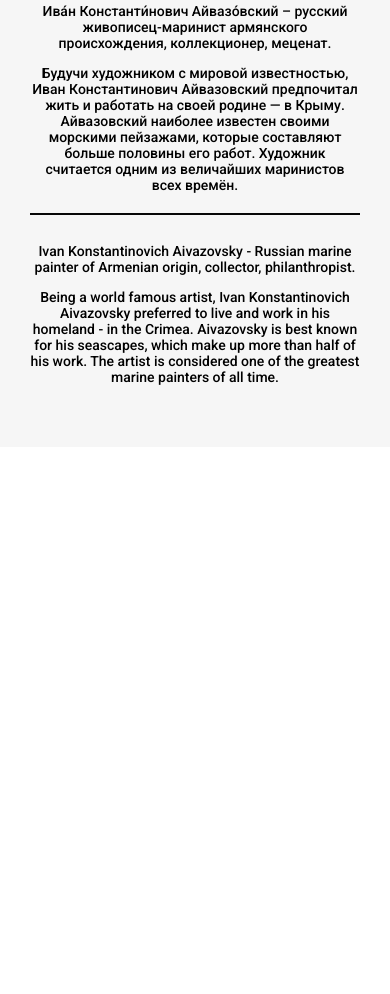
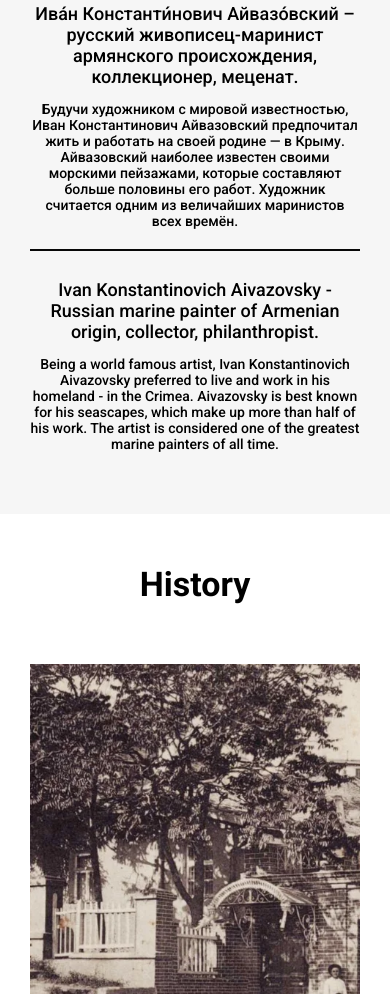
Before and after one commit to zhaslanulyx/aivazovski-landing, a plain HTML site: page index.html in a window 390 px wide. Shown: the part 1006-2000 px from the top of the page. Before the commit the page ends 1453 px from the top, so only its background shows below. Drawn offline with Linux system fonts and the light colour scheme.

Commit message:
feat: add history section

```diff
--- a/index.html
+++ b/index.html
@@ -85,6 +85,27 @@
 					</div>
 				</div>
 			</section>
+			<section class="history">
+				<div class="container">
+					<div class="history__inner">
+						<h2 class="history__title">History</h2>
+						<figure class="history__picture">
+							<img
+								src="./assets/webp/history.webp"
+								alt="The house where Aivazovsky was born "
+								class="history__picture-img"
+								loading="lazy"
+								width="950"
+								height="655"
+							/>
+							<figcaption class="history__picture-caption">
+								Дом в котором родился Айвазовский | The house where Aivazovsky
+								was born
+							</figcaption>
+						</figure>
+					</div>
+				</div>
+			</section>
 		</main>
 	</body>
 </html>
--- a/main.css
+++ b/main.css
@@ -8,3 +8,4 @@
 @import url('./styles/sections/header.css');
 @import url('./styles/sections/home.css');
 @import url('./styles/sections/about.css');
+@import url('./styles/sections/history.css');
--- a/styles/core/globals.css
+++ b/styles/core/globals.css
@@ -43,6 +43,10 @@ p {
 	margin: 0;
 }
 
+h2 {
+	font-size: 34px;
+}
+
 .container {
 	max-width: calc(var(--container-width) + var(--container-padding-x) * 2);
 	padding-inline: var(--container-padding-x);
@@ -50,6 +54,10 @@ p {
 }
 
 @media (max-width: 480px) {
+	body {
+		font-size: 14px;
+	}
+
 	.container {
 		--container-padding-x: 30px;
 
--- a/styles/sections/about.css
+++ b/styles/sections/about.css
@@ -10,7 +10,6 @@
 }
 
 .about__title {
-	font-size: 34px;
 	margin-bottom: 42px;
 }
 
@@ -37,12 +36,7 @@
 	}
 
 	.about__subtitle {
-		font-size: 14px;
 		margin-bottom: 14px;
-	}
-
-	.about__desc {
-		font-size: 14px;
 	}
 
 	.divider {
--- /dev/null
+++ b/styles/sections/history.css
@@ -0,0 +1,30 @@
+.history__inner {
+	text-align: center;
+	margin-block: 64px 70px;
+}
+
+.history__title {
+	margin-bottom: 72px;
+}
+
+.history__picture {
+	margin: 0;
+}
+
+.history__picture-img {
+	margin-bottom: 30px;
+}
+
+@media (max-width: 480px) {
+	.history__inner {
+		margin-block: 50px 80px;
+	}
+
+	.history__title {
+		margin-bottom: 60px;
+	}
+
+	.history__picture-img {
+		height: 480px;
+	}
+}
--- a/styles/sections/home.css
+++ b/styles/sections/home.css
@@ -25,7 +25,6 @@
 	}
 
 	.home__desc {
-		font-size: 14px;
 		margin-bottom: 28px;
 	}
 }
```
